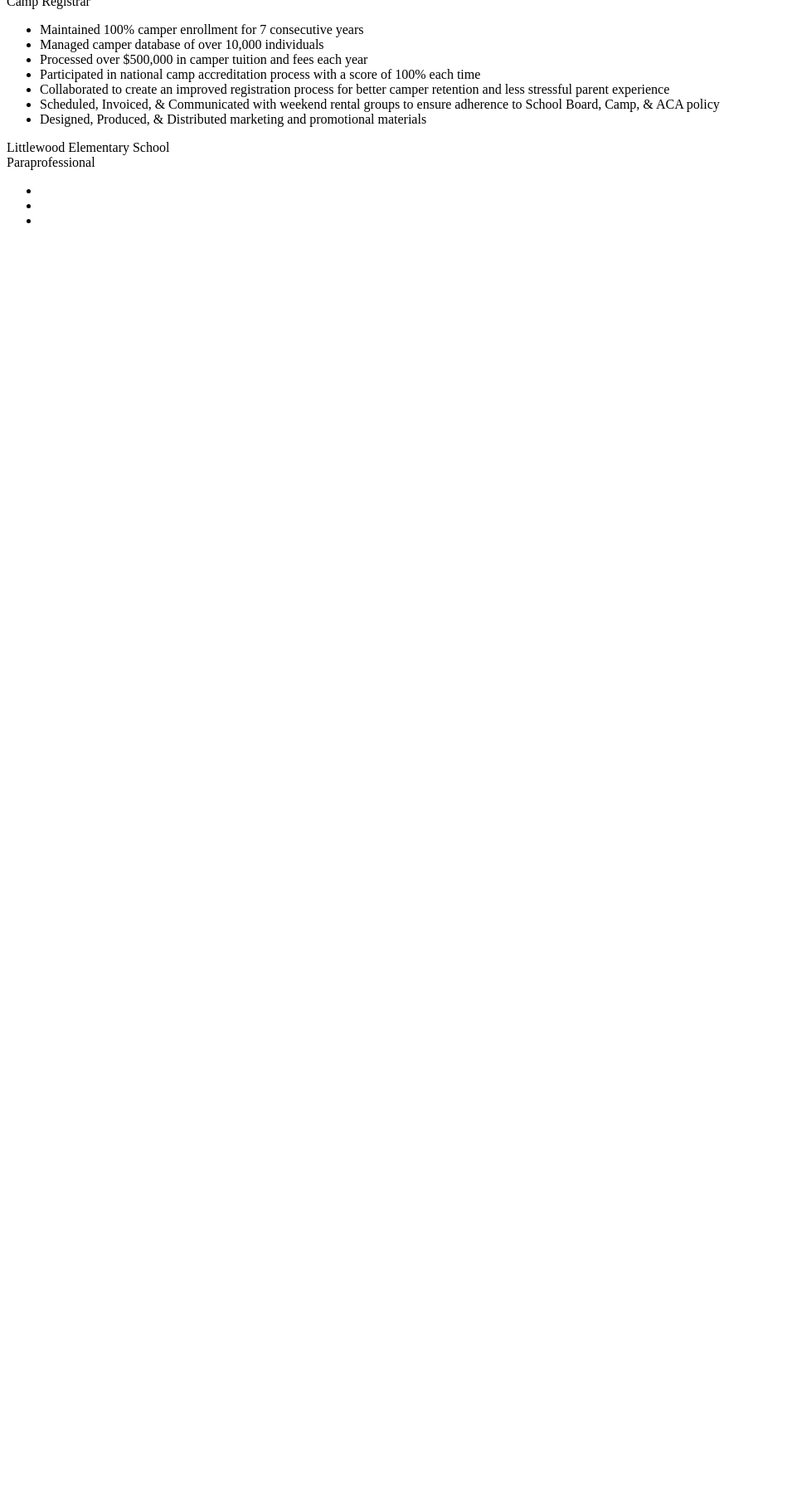
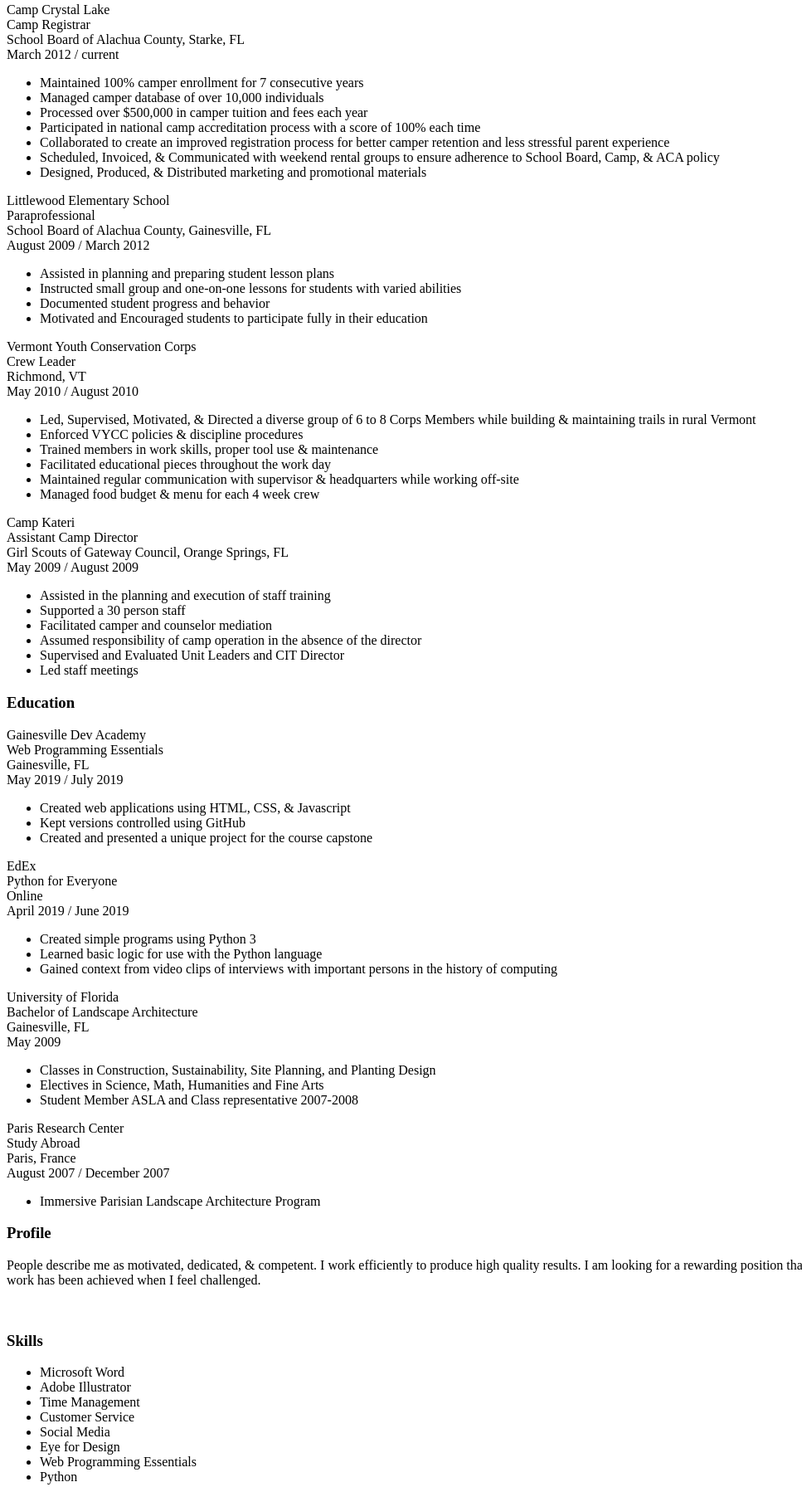
Before and after one commit to CaraLeander/resume, a plain HTML site: page index.html in a window 1280 px wide. Shown: the part 267-2059 px from the top of the page at 83% size, without its empty margins (0-967 px from the left). Before the commit the page ends 800 px from the top, so only its background shows below. Drawn offline with Linux system fonts and the light colour scheme.

Commit message:
Resume with Images

```diff
--- a/index.html
+++ b/index.html
@@ -15,12 +15,14 @@
 </head>
 
 <body>
+  <Header>
+  <img src="images/CaraCartoon.png" width="200"/><br>
   <h1>My Name</h1>
   <br>
-  <h2><a href="mailto:myemail@email.com">Click Here to Send Me an Email</a></h2>
-<br>
+  <h2><a href="mailto:myemail@email.com">Click Here to Send Me an Email</a></h2></Header>
+<br><Main>
   <h3>Work Experience</h3>
-  <p>Camp Crystal Lake<br>Camp Registrar<br><ul>
+  <p>Camp Crystal Lake<br>Camp Registrar<br>School Board of Alachua County, Starke, FL<br>March 2012 / current<ul>
     <li>Maintained 100% camper enrollment for 7 consecutive years</li>
     <li>Managed camper database of over 10,000 individuals</li>
     <li>Processed over $500,000 in camper tuition and fees each year</li>
@@ -30,12 +32,73 @@
     <li>Designed, Produced, & Distributed marketing and promotional materials</li>
   </ul></p>
 
-  <p>Littlewood Elementary School<br>Paraprofessional<br><ul>
-    <li></li>
-    <li></li>
-    <li></li>
+  <p>Littlewood Elementary School<br>Paraprofessional<br>School Board of Alachua County, Gainesville, FL<br>August 2009 / March 2012<ul>
+    <li>Assisted in planning and preparing student lesson plans</li>
+    <li>Instructed small group and one-on-one lessons for students with varied abilities</li>
+    <li>Documented student progress and behavior</li>
+    <li>Motivated and Encouraged students to participate fully in their education</li>
   </ul></p>
-  <script>
+
+  <p>Vermont Youth Conservation Corps<br>Crew Leader<br>Richmond, VT<br>May 2010 / August 2010<ul>
+    <li>Led, Supervised, Motivated, & Directed a diverse group of 6 to 8 Corps Members while building & maintaining trails in rural Vermont</li>
+    <li>Enforced VYCC policies & discipline procedures</li>
+    <li>Trained members in work skills, proper tool use & maintenance</li>
+    <li>Facilitated educational pieces throughout the work day</li>
+    <li>Maintained regular communication with supervisor & headquarters while working off-site</li>
+    <li>Managed food budget & menu for each 4 week crew</li>
+  </ul></p>
+
+  <p>Camp Kateri<br>Assistant Camp Director<br>Girl Scouts of Gateway Council, Orange Springs, FL<br>May 2009 / August 2009<ul>
+    <li>Assisted in the planning and execution of staff training</li>
+    <li>Supported a 30 person staff</li>
+    <li>Facilitated camper and counselor mediation</li>
+    <li>Assumed responsibility of camp operation in the absence of the director</li>
+    <li>Supervised and Evaluated Unit Leaders and CIT Director</li>
+    <li>Led staff meetings</li>
+  </ul></p>
+
+  <h3>Education</h3>
+  <p>Gainesville Dev Academy<br>Web Programming Essentials<br>Gainesville, FL<br>May 2019 / July 2019<ul>
+    <li>Created web applications using HTML, CSS, & Javascript</li>
+    <li>Kept versions controlled using GitHub</li>
+    <li>Created and presented a unique project for the course capstone</li>
+  </ul></p>
+  <p>EdEx<br>Python for Everyone<br>Online<br>April 2019 / June 2019<ul>
+    <li>Created simple programs using Python 3</li>
+    <li>Learned basic logic for use with the Python language</li>
+    <li>Gained context from video clips of interviews with important persons in the history of computing</li>
+  </ul></p>
+  <p>University of Florida<br>Bachelor of Landscape Architecture<br>Gainesville, FL<br>May 2009<ul>
+    <li>Classes in Construction, Sustainability, Site Planning, and Planting Design</li>
+    <li>Electives in Science, Math, Humanities and Fine Arts</li>
+    <li>Student Member ASLA and Class representative 2007-2008</li>
+  </ul></p>
+  <p>Paris Research Center<br>Study Abroad<br>Paris, France<br>August 2007 / December 2007<ul>
+    <li>Immersive Parisian Landscape Architecture Program</li>
+  </ul></p></Main>
+  <aside><h3>Profile</h3><p>People describe me as motivated, dedicated, & competent. I work efficiently to produce high quality results. I am looking for a rewarding position that tests my abilities, because I believe my best work has been achieved when I feel challenged.</p><br>
+    <h3>Skills</h3><ul>
+        <li>Microsoft Word</li>
+        <li>Adobe Illustrator</li>
+        <li>Time Management</li>
+        <li>Customer Service</li>
+        <li>Social Media</li>
+        <li>Eye for Design</li>
+        <li>Web Programming Essentials</li>
+        <li>Python</li>
+      </ul>
+  </aside>
+  <br>
+  <Footer><h3>Intrests</h3><ul>
+    <li>Travel<br><img src="images/ResumeIcons/TravelIcon@2x.png" width="100"/></li>
+    <li>Family<br><img src="images/ResumeIcons/FamilyIcon@2x.png" width="100"/></li>
+    <li>Crafting<br><img src="images/ResumeIcons/CraftIcon@2x.png" width="100"/></li>
+    <li>Legos<br><img src="images/ResumeIcons/LegoIcon@2x.png" width="100"/></li>
+    <li>Board Games<br><img src="images/ResumeIcons/GameIcon@2x.png" width="100"/></li>
+    <li>Outdoors<br><img src="images/ResumeIcons/TreeIcon@2x.png" width="100"/></li>
+    <li>Books<br><img src="images/ResumeIcons/BookIcon@2x.png" width="100"/></li></ul></Footer>
+
+<script>
   	console.log('Javascript is working!')
   </script>
 </body>
```
